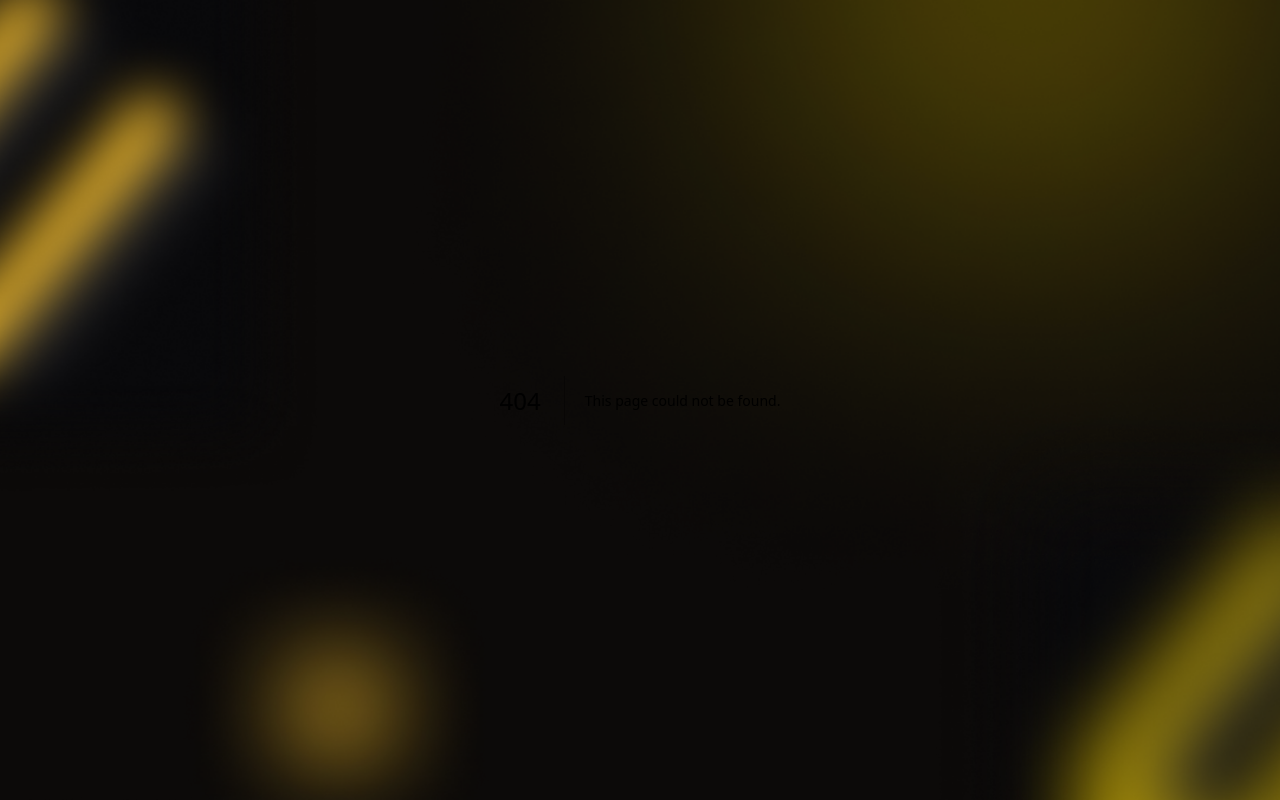
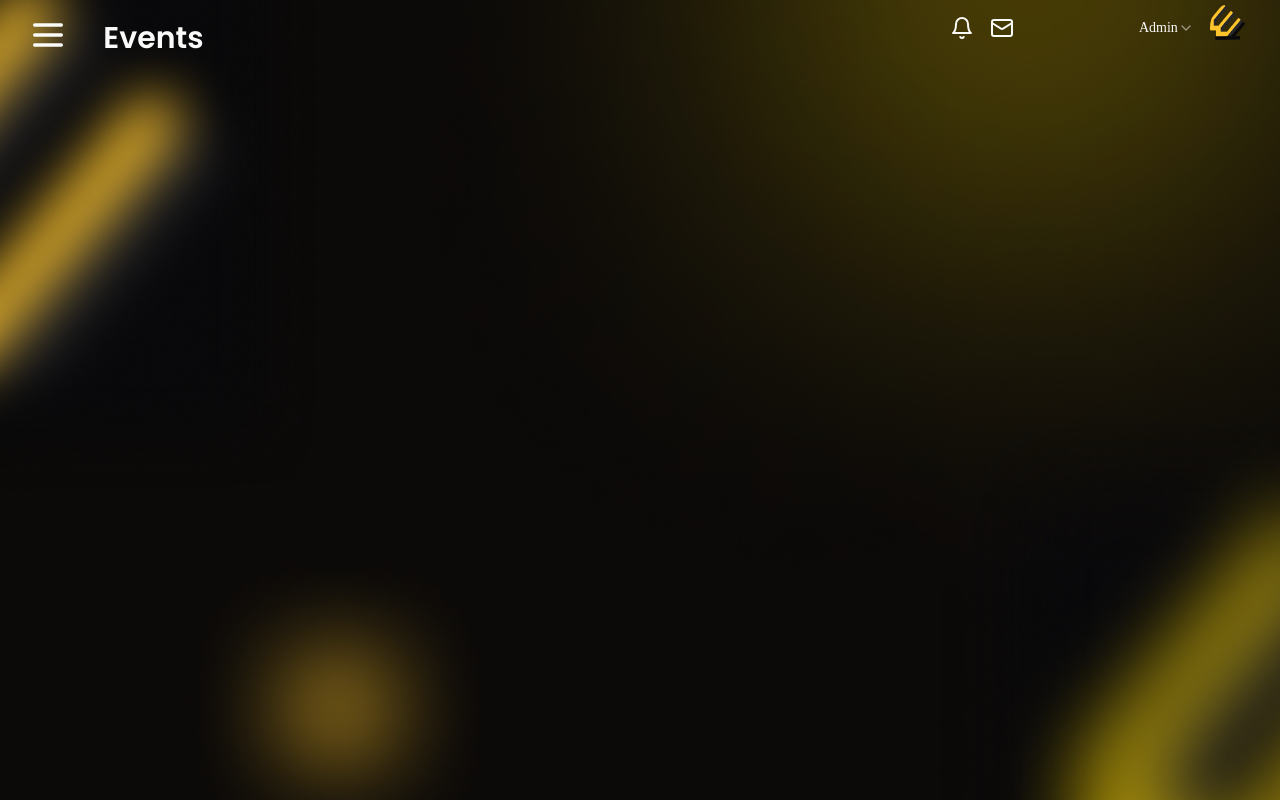
Before and after one commit to TuftyRairu/admin_final, a Next.js app: page /events in a window 1280 px wide. Before the commit this address had no page. Built offline with nearby package versions, Linux system fonts and the light colour scheme.

Commit message:
I added the Events Page

```diff
--- /dev/null
+++ b/src/app/events/globals.css
@@ -0,0 +1,61 @@
+@tailwind base;
+  @tailwind components;
+  @tailwind utilities;
+
+
+@layer base {
+  :root {
+    --background: 20 14.3% 4.1%;
+    --foreground: 60 9.1% 97.8%;
+    --card: 0 0% 100%;
+    --card-foreground: 20 14.3% 4.1%;
+    --popover: 0 0% 100%;
+    --popover-foreground: 20 14.3% 4.1%;
+    --primary: 47.9 95.8% 53.1%;
+    --primary-foreground: 26 83.3% 14.1%;
+    --secondary: 60 4.8% 95.9%;
+    --secondary-foreground: 24 9.8% 10%;
+    --muted: 60 4.8% 95.9%;
+    --muted-foreground: 25 5.3% 44.7%;
+    --accent: 60 4.8% 95.9%;
+    --accent-foreground: 24 9.8% 10%;
+    --destructive: 0 84.2% 60.2%;
+    --destructive-foreground: 60 9.1% 97.8%;
+    --border: 20 5.9% 90%;
+    --input: 20 5.9% 90%;
+    --ring: 20 14.3% 4.1%;
+    --radius: 0.5rem;
+  }
+
+  .dark {
+    --background: 20 14.3% 4.1%;
+    --foreground: 60 9.1% 97.8%;
+    --card: 20 14.3% 4.1%;
+    --card-foreground: 60 9.1% 97.8%;
+    --popover: 20 14.3% 4.1%;
+    --popover-foreground: 60 9.1% 97.8%;
+    --primary: 47.9 95.8% 53.1%;
+    --primary-foreground: 26 83.3% 14.1%;
+    --secondary: 12 6.5% 15.1%;
+    --secondary-foreground: 60 9.1% 97.8%;
+    --muted: 12 6.5% 15.1%;
+    --muted-foreground: 24 5.4% 63.9%;
+    --accent: 12 6.5% 15.1%;
+    --accent-foreground: 60 9.1% 97.8%;
+    --destructive: 0 62.8% 30.6%;
+    --destructive-foreground: 60 9.1% 97.8%;
+    --border: 12 6.5% 15.1%;
+    --input: 12 6.5% 15.1%;
+    --ring: 35.5 91.7% 32.9%;
+  }
+}
+
+
+  @layer base {
+    * {
+      @apply border-border;
+    }
+    body {
+      @apply bg-background text-foreground;
+    }
+  }
--- /dev/null
+++ b/src/app/events/layout.tsx
@@ -0,0 +1,36 @@
+import type { Metadata } from "next";
+import { Staatliches as Staat } from "next/font/google";
+import "./globals.css";
+
+import { cn } from "@/lib/utils"
+
+const font_staat = Staat({
+  subsets: ['latin'],
+  variable: "--font-sans",
+  weight: "400",
+})
+
+export const metadata: Metadata = {
+  title: "Create Next App",
+  description: "Generated by create next app",
+};
+
+export default function RootLayout({
+  children,
+}: Readonly<{
+  children: React.ReactNode;
+}>) {
+  return (
+    <html lang="en">
+      <head />
+      <body
+        style={{backgroundImage: `url('/BackgroundBlur.png')`, height: "100%", width: "100%", backgroundPosition: "bottom", backgroundSize: "cover"}}
+        className={cn(
+          "min-h-screen bg-background font-sans antialiased"
+        )}
+      >
+        {children}
+      </body>
+    </html>
+  );
+}
--- /dev/null
+++ b/src/app/events/page.tsx
@@ -0,0 +1,122 @@
+"use client";
+import * as React from "react"
+
+import { Staatliches as Staat, Montserrat as Mont, Poppins as Popp } from "next/font/google";
+import { Button } from '@/components/ui/button';
+import Link from 'next/link';
+
+const f = Staat({
+  subsets: ['latin'],
+  variable: "--font-sans",
+  weight: "400",
+})
+
+const fm = Mont({
+  subsets: ['latin'],
+  variable: "--font-sans",
+  weight: "400",
+})
+
+const pop = Popp({
+  subsets: ['latin'],
+  variable: "--font-sans",
+  weight: "600",
+})
+
+import { cn } from "@/lib/utils"
+
+import {
+  Select,
+  SelectContent,
+  SelectItem,
+  SelectTrigger,
+  SelectValue,
+} from "@/components/ui/select";
+
+import {
+  NavigationMenu,
+  NavigationMenuContent,
+  NavigationMenuIndicator,
+  NavigationMenuItem,
+  NavigationMenuLink,
+  NavigationMenuList,
+  NavigationMenuTrigger,
+  NavigationMenuViewport,
+} from "@/components/ui/navigation-menu";
+import {
+  Sheet,
+  SheetContent,
+  SheetDescription,
+  SheetHeader,
+  SheetTitle,
+  SheetTrigger,
+} from "@/components/ui/sheet";
+import { Menu, LayoutDashboard, CalendarCheck, Settings, Bell, Mail } from "lucide-react";
+import Image from 'next/image';
+import { useRouter } from 'next/navigation'
+
+export default function Landing() {
+  const [open, setOpen] = React.useState(false)
+  const router = useRouter()
+
+  return (
+    <NavigationMenu className="grid grid-cols-12 gap-x-0 text-right mr-10">
+      <NavigationMenuList className="w-20">
+        <Sheet>
+          <SheetTrigger><Menu className="h-10 w-10 mt-3.5 ml-4" /></SheetTrigger>
+          <SheetContent side={"left"} className="grid-flow-row grid-cols-[1fr_auto] gap-0 content-start">
+            <div className="grid grid-flow-column grid-cols-[1fr_auto] gap-0 w-full content-center">
+              <Image
+                className=""
+                src="/Gold.png"
+                alt="Picture of the author"
+                width={80}
+                height={80}
+                />
+                <p className={cn(f.variable, "grid grid-flow-row grid-cols-[1fr_auto] mt-3 mr-12 font-sans truncate text-5xl")}><p className="mr-4 text-yellow-400">Event</p><p>Wise</p></p>
+            </div>
+            <div className="grid grid-flow-column grid-cols-1 pt-6 pr-28 h-2/4">
+              <Link href={"/"} className={cn(fm.variable, "font-sans rounded-md grid grid-cols-2 gap-x-0 px-5 flex align-middle items-center border-0 hover:bg-gray-400")}><LayoutDashboard className="h-5 w-5 mt-0 ml-2 mr-3" /> Dashboard</Link>
+              <Link href={"/schedule"} className={cn(fm.variable, "font-sans rounded-md grid grid-cols-2 gap-x-0 px-5 flex align-middle items-center border-0 hover:bg-gray-400")}><CalendarCheck className="h-5 w-5 mt-0 ml-2 mr-3" /> Schedule</Link>
+              <Link href={"/events"} className={cn(fm.variable, "font-sans rounded-md grid grid-cols-2 gap-x-0 px-5 flex align-middle items-center border-0 text-black bg-amber-300")}><CalendarCheck className="h-5 w-5 mt-0 ml-2 mr-3" /> Events</Link>
+              <Link href={"/"} className={cn(fm.variable, "font-sans rounded-md grid grid-cols-2 gap-x-0 px-5 flex align-middle items-center border-0 hover:bg-gray-400")}><Menu className="h-5 w-5 mt-0 ml-2 mr-3" /> <p className="w-[81%]">Service Providers</p></Link>
+              <Link href={"/"} className={cn(fm.variable, "font-sans rounded-md grid grid-cols-2 gap-x-0 px-5 flex align-middle items-center border-0 hover:bg-gray-400")}><Settings className="h-5 w-5 mt-0 ml-2 mr-3" /> Settings</Link>
+            </div>
+          </SheetContent>
+        </Sheet>
+      </NavigationMenuList>
+      <NavigationMenuList className="flex justify-between">
+        <h1 className={cn(pop.variable, "font-sans mt-5 text-3xl")}>Events</h1>
+      </NavigationMenuList>
+      <NavigationMenuList className="w-[100%]"></NavigationMenuList>
+      <NavigationMenuList className="w-[100%]"></NavigationMenuList>
+      <NavigationMenuList className="w-[100%]"></NavigationMenuList>
+      <NavigationMenuList className="w-[100%]"></NavigationMenuList>
+      <NavigationMenuList className="w-[100%]"></NavigationMenuList>
+      <NavigationMenuList className="w-[100%]"></NavigationMenuList>
+      <NavigationMenuList className="w-[100%]"></NavigationMenuList>
+      <NavigationMenuList className="flex justify-center">
+        <Link href={""} className="mr-3"><Bell /></Link>
+        <Link href={""}><Mail /></Link>
+      </NavigationMenuList>
+      <NavigationMenuList className="w-[100%]"></NavigationMenuList>
+      <NavigationMenuList className="flex justify-center">
+        <Select>
+          <SelectTrigger className="w-[85px] h-6 border border-0 bg-transparent">
+            <SelectValue placeholder="Admin" />
+          </SelectTrigger>
+          <SelectContent>
+            <SelectItem value="logout">logout</SelectItem>
+          </SelectContent>
+        </Select>
+        <Image
+          className="rounded-[90%]"
+          src="/Gold.png"
+          alt="profile"
+          height={40}
+          width={40}
+        />
+      </NavigationMenuList>
+    </NavigationMenu>
+  );
+}
```
